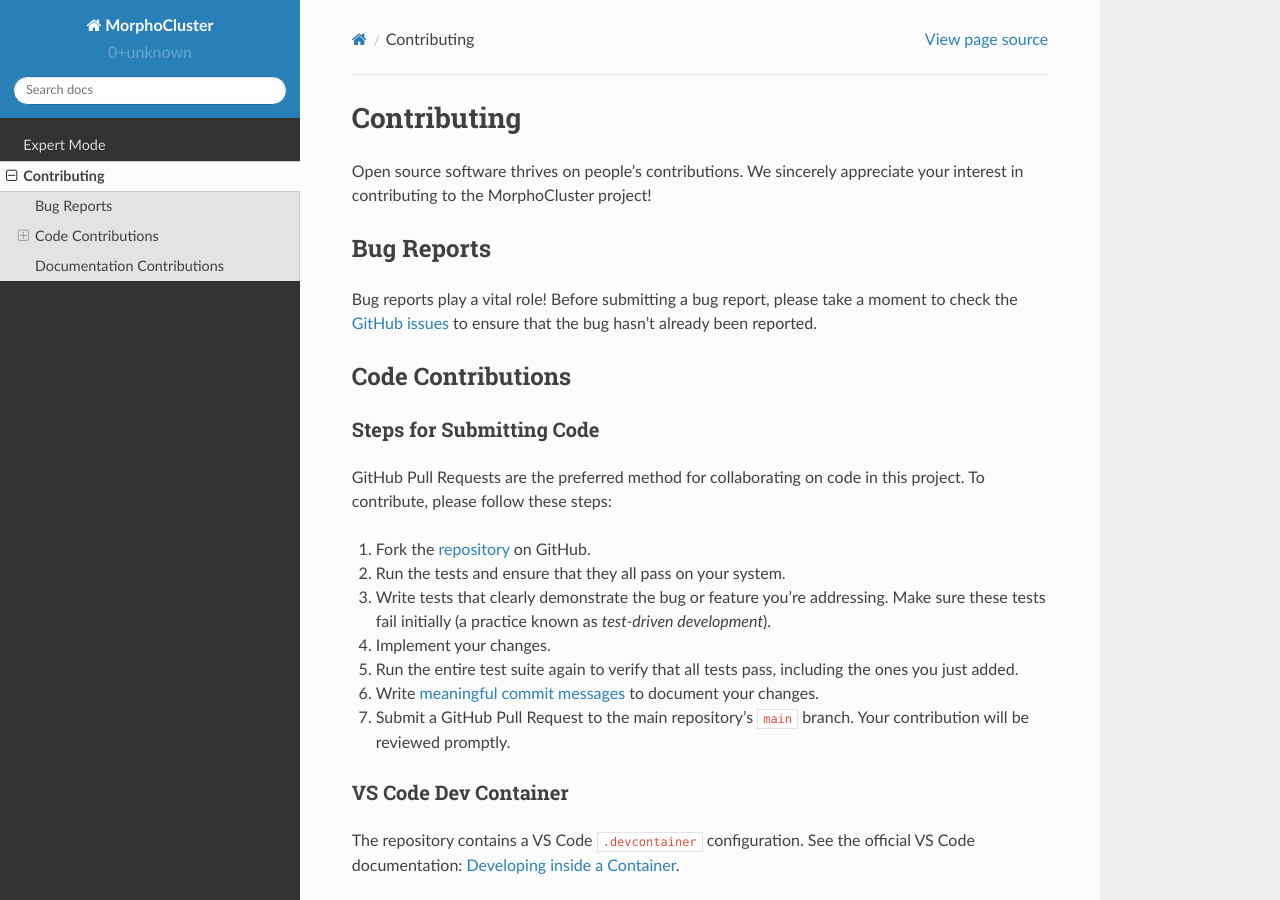
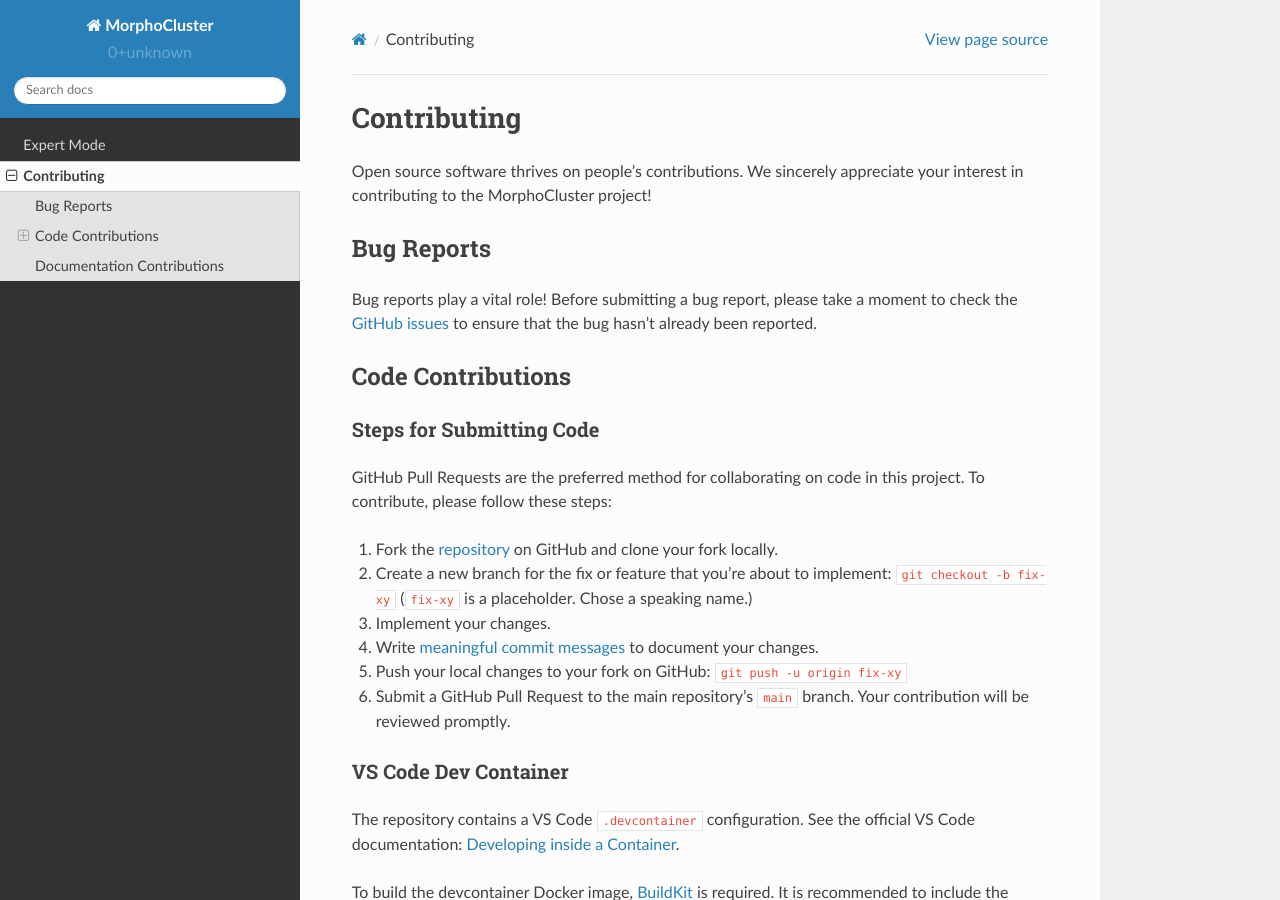
Before and after one commit to morphocluster/morphocluster, a Sphinx documentation site: the page built from docs/contributing.rst, in a window 1280 px wide and 900 px high. Built offline with Sphinx 7.4.7 and the Read the Docs theme 2.0.0, drawn with Linux system fonts in a browser that asks for light colours.

Commit message:
Docs: Update Steps for Submitting Code

```diff
--- a/docs/contributing.rst
+++ b/docs/contributing.rst
@@ -24,15 +24,15 @@
 on code in this project.
 To contribute, please follow these steps:
 
-1. Fork the `repository`_ on GitHub.
-2. Run the tests and ensure that they all pass on your system.
-3. Write tests that clearly demonstrate the bug or feature you're addressing.
-   Make sure these tests fail initially (a practice known as *test-driven development*).
-4. Implement your changes.
-5. Run the entire test suite again to verify that all tests pass,
-   including the ones you just added.
-6. Write `meaningful commit messages <https://chris.beams.io/posts/git-commit/>`_ to document your changes.
-7. Submit a GitHub Pull Request to the main repository's ``main`` branch. Your contribution will be reviewed promptly.
+1. Fork the `repository`_ on GitHub and clone your fork locally.
+2. Create a new branch for the fix or feature that you're about to implement:
+   `git checkout -b fix-xy`
+   (`fix-xy` is a placeholder. Chose a speaking name.)
+3. Implement your changes.
+4. Write `meaningful commit messages <https://chris.beams.io/posts/git-commit/>`_ to document your changes.
+5. Push your local changes to your fork on GitHub: `git push -u origin fix-xy`
+6. Submit a GitHub Pull Request to the main repository's ``main`` branch.
+   Your contribution will be reviewed promptly.
 
 .. _repository: https://github.com/morphocut/morphocut
 
```
